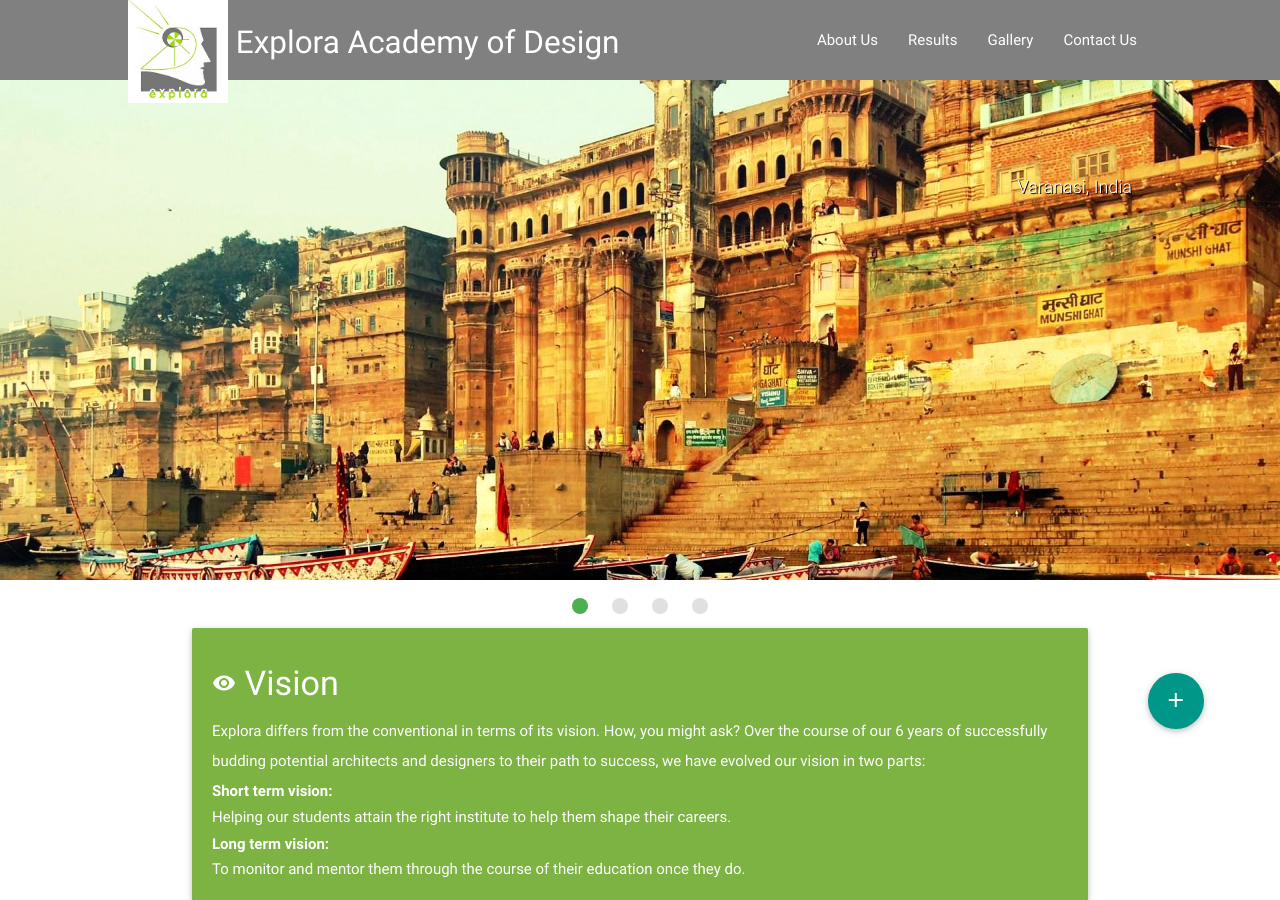
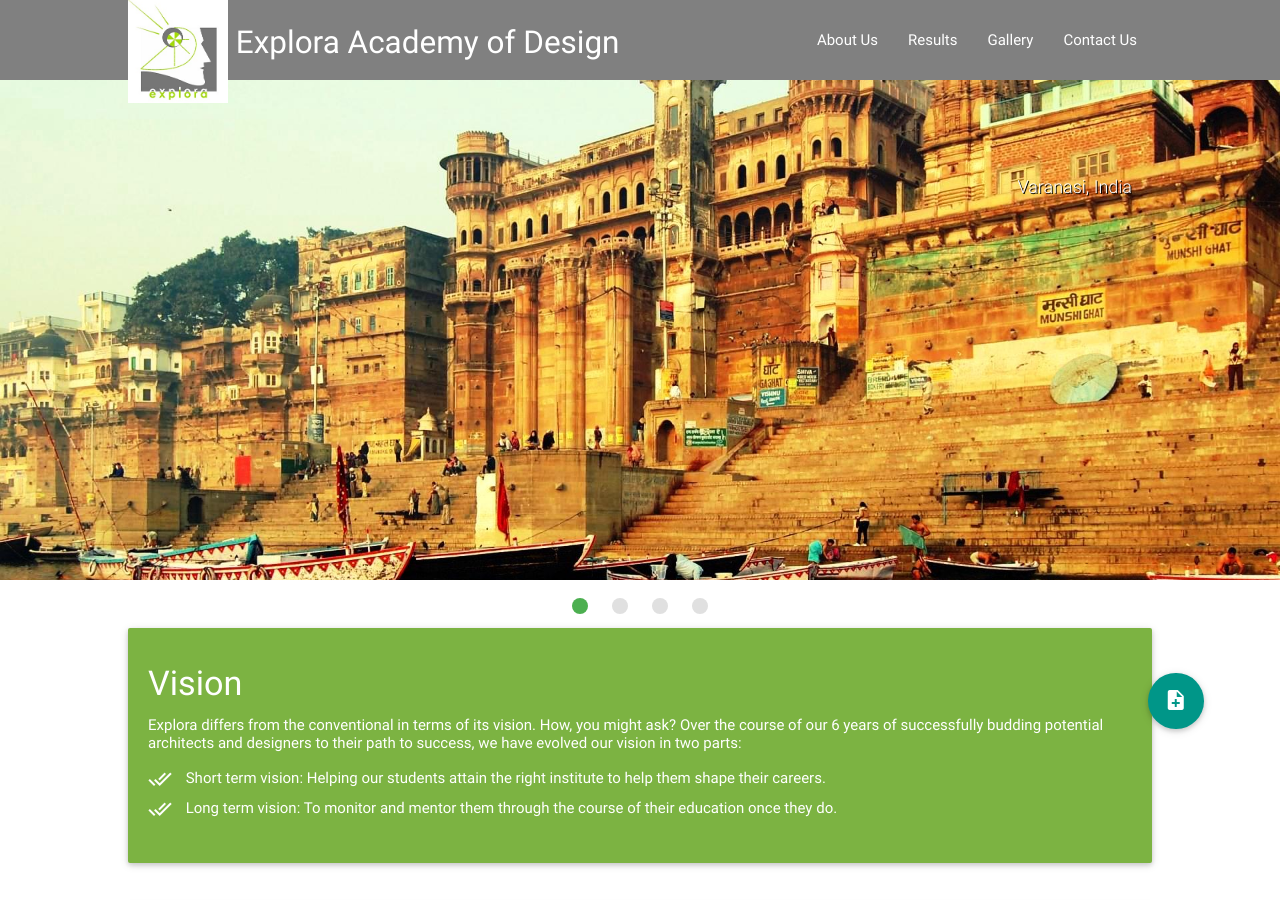
Before and after one commit to shailshah9/Explora.in, a PHP site: page / in a window 1280 px wide. Shown: the top 900 px of the page. Run offline with PHP 8.4, Linux system fonts and the light colour scheme; grey boxes are pictures that could not be loaded.

Commit message:
icon and some other fixes

```diff
--- a/css/style.css
+++ b/css/style.css
@@ -5,7 +5,7 @@ nav .brand-logo {
   z-index: 3;
 }
 
-.container.nav-wrapper{
+.container{
   width: 80%
 }
 
@@ -32,7 +32,13 @@ nav .brand-logo {
 }
 
 p {
-  line-height: 2rem;
+  line-height: 1.2rem;
+}
+
+.listitem{
+  vertical-align: top !important;
+  padding: 10px;
+  margin-top: 15px;
 }
 
 .button-collapse {
@@ -99,7 +105,6 @@ footer.page-footer {
 .logo1{
   width: 100px;
   height: 90px;
-
 }
 
 nav{
--- a/index.html
+++ b/index.html
@@ -72,7 +72,7 @@
 		</ul>
 	</div>
 
-	<a href="#register" class="btn-floating btn-large waves-effect waves-light teal modal-trigger add"><i class="material-icons">add</i></a>
+	<a href="#register" class="btn-floating btn-large waves-effect waves-light teal modal-trigger add"><i class="material-icons large">note_add</i></a>
 	<div id="register" class="modal">
     <div class="modal-header"><h5>New Registrations</h5></div>
     <div class="modal-content">
@@ -122,15 +122,24 @@
         <div class="col s12 m12 l12">
         	<div class="card light-green lighten-3 darken-1">
             	<div class="card-content white-text">
-              <span class="card-title white-text"><h4><i class="material-icons">visibility</i>&nbsp;Vision</h4></span>
+              		<span class="card-title white-text"><h4>Vision</h4></span>
               		<p class="text-darken-2">Explora differs from the conventional in terms of its vision. How, you might ask?
-			Over the course of our 6 years of successfully budding potential architects and designers to their path to success, we have evolved our vision in two parts:<br>
-			<h6><b>Short term vision:</b></h6>
-			Helping our students attain the right institute to help them shape their careers.<br>
-			<h6><b>Long term vision:</b></h6>
-			To monitor and mentor them through the course of their education once they do.</p>
+			Over the course of our 6 years of successfully budding potential architects and designers to their path to success, we have evolved our vision in two parts:</p>
+					<ul>
+						<li>
+							<div>
+								<i class="material-icons">done_all</i>
+								<span class="listitem">Short term vision: Helping our students attain the right institute to help them shape their careers.</span>
 							</div>
-
+						</li>
+						<li>
+							<div>
+								<i class="material-icons">done_all</i>
+								<span class="listitem">Long term vision: To monitor and mentor them through the course of their education once they do.</span>
+							</div>
+						</li>
+					</ul>
+            	</div>
           	</div>
         </div>
     </div>
```
Lines whose indentation alone changed are shown as unchanged.
